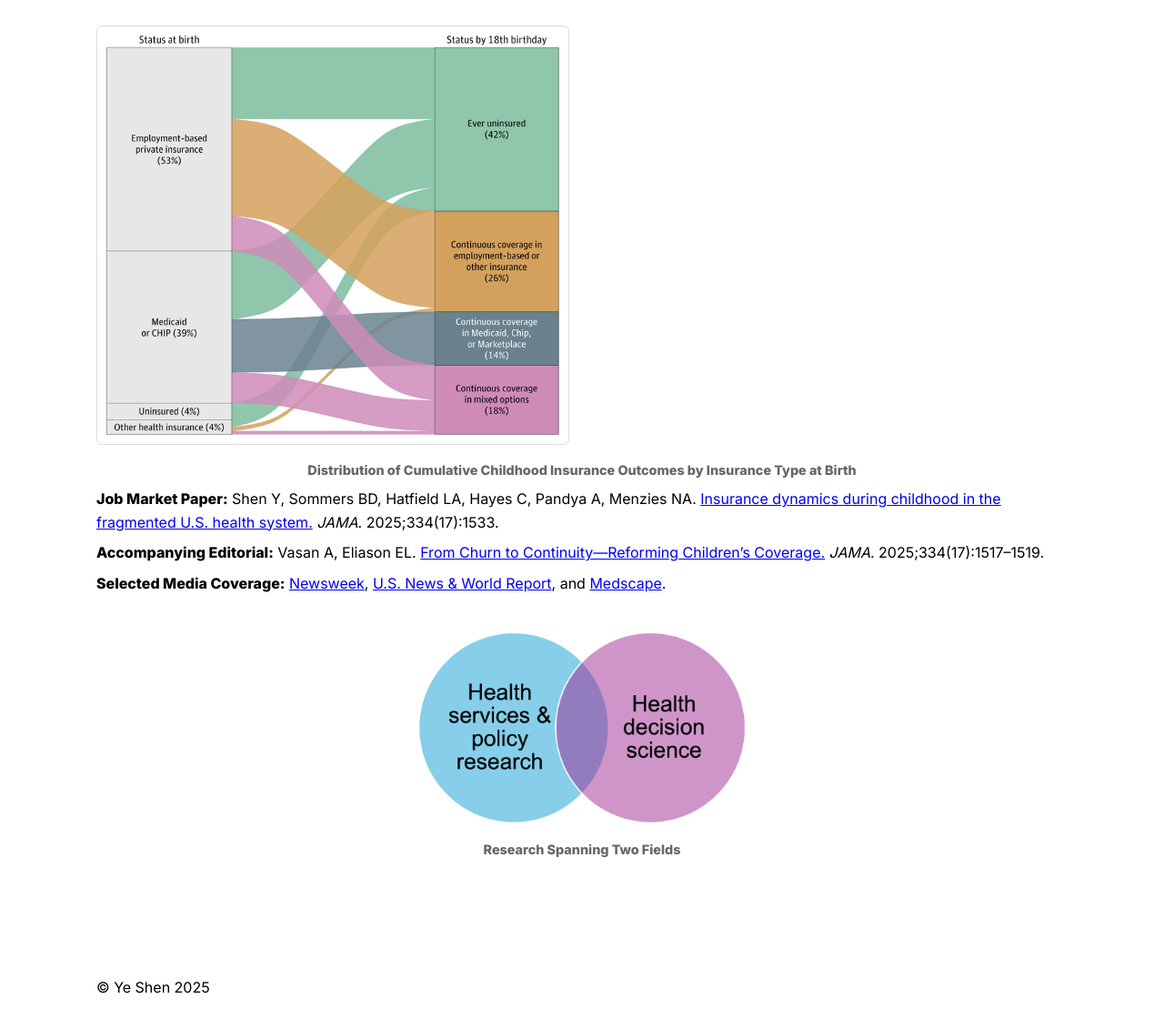
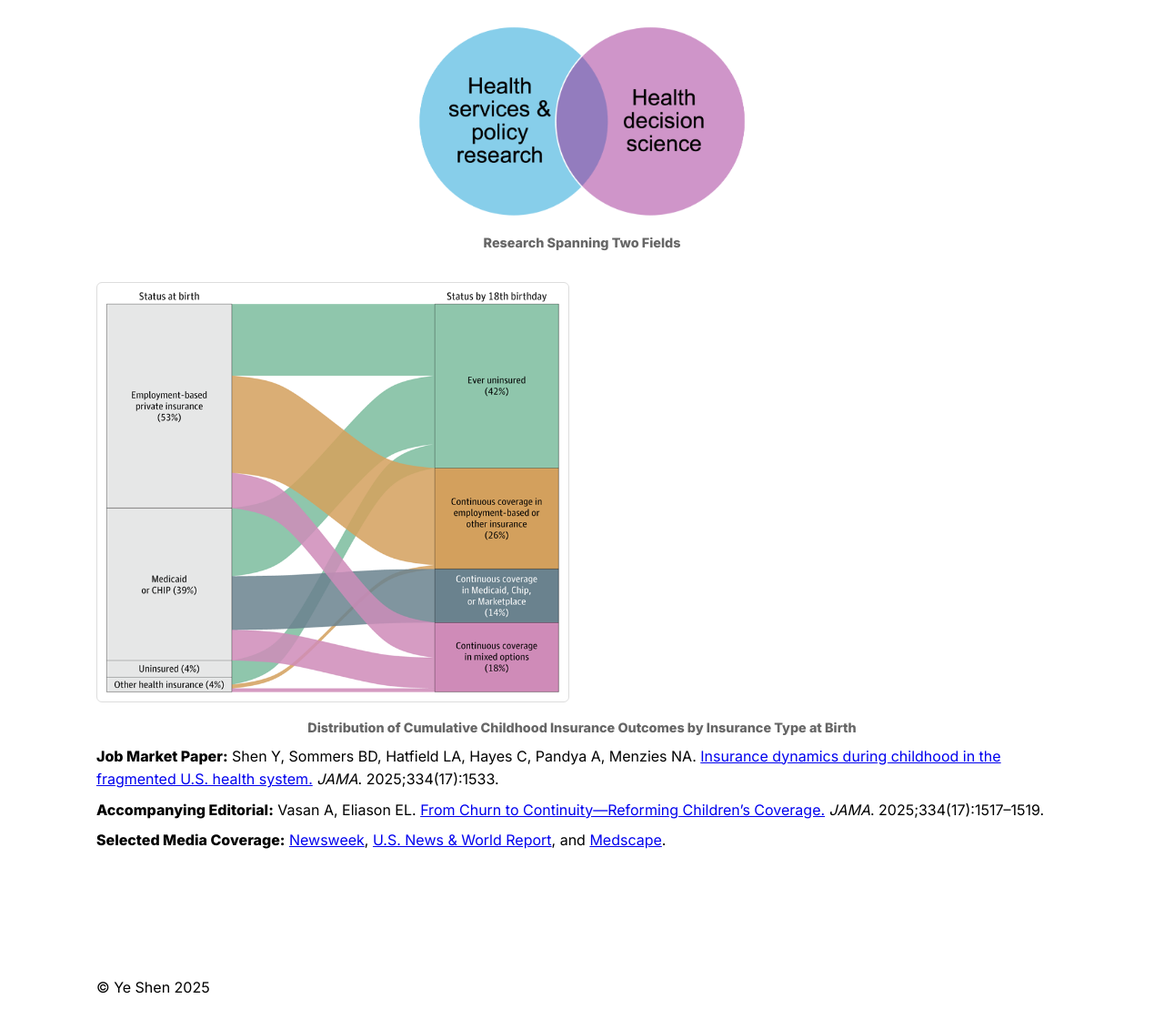
Before and after one commit to yshen11/yeshen-site, a Jekyll site: the page built from index.md, in a window 1280 px wide and 1400 px high, scrolled down 426 px. Shown: the part 253-1384 px from the top of the window at 91% size. Built offline with Jekyll 4.4.1, drawn with Linux system fonts in a browser that asks for light colours.

Commit message:
Update index.md

```diff
--- a/index.md
+++ b/index.md
@@ -29,6 +29,18 @@ title: Home
 </section>
 
 <section style="max-width:1100px; margin:3rem auto; display:grid; grid-template-columns: 1fr; gap:2rem; justify-items:center;">
+
+  <figure style="margin:0;">
+    <img src="{{ '/assets/img/unionof2fields.png' | relative_url }}"
+         alt="Illustration of the union between health services & policy research and health decision science"
+         style="width:100%; max-width:620px; height:auto;"
+    />
+    <figcaption style="text-align:center; font-size:0.9rem; color:#666; margin-top:.5rem;">
+     <b>Research Spanning Two Fields</b>
+    </figcaption>
+  </figure>
+
+
   <figure style="margin:0;">
     <img src="{{ '/assets/img/childhoodinsurancefig3.png' | relative_url }}"
          alt="Childhood insurance coverage flow diagram"
@@ -64,14 +76,6 @@ title: Home
       </div>
     </div>
   </figure>
-  <figure style="margin:0;">
-    <img src="{{ '/assets/img/unionof2fields.png' | relative_url }}"
-         alt="Illustration of the union between health services & policy research and health decision science"
-         style="width:100%; max-width:620px; height:auto;"
-    />
-    <figcaption style="text-align:center; font-size:0.9rem; color:#666; margin-top:.5rem;">
-     <b>Research Spanning Two Fields</b>
-    </figcaption>
-  </figure>
+
 
 </section>
```
